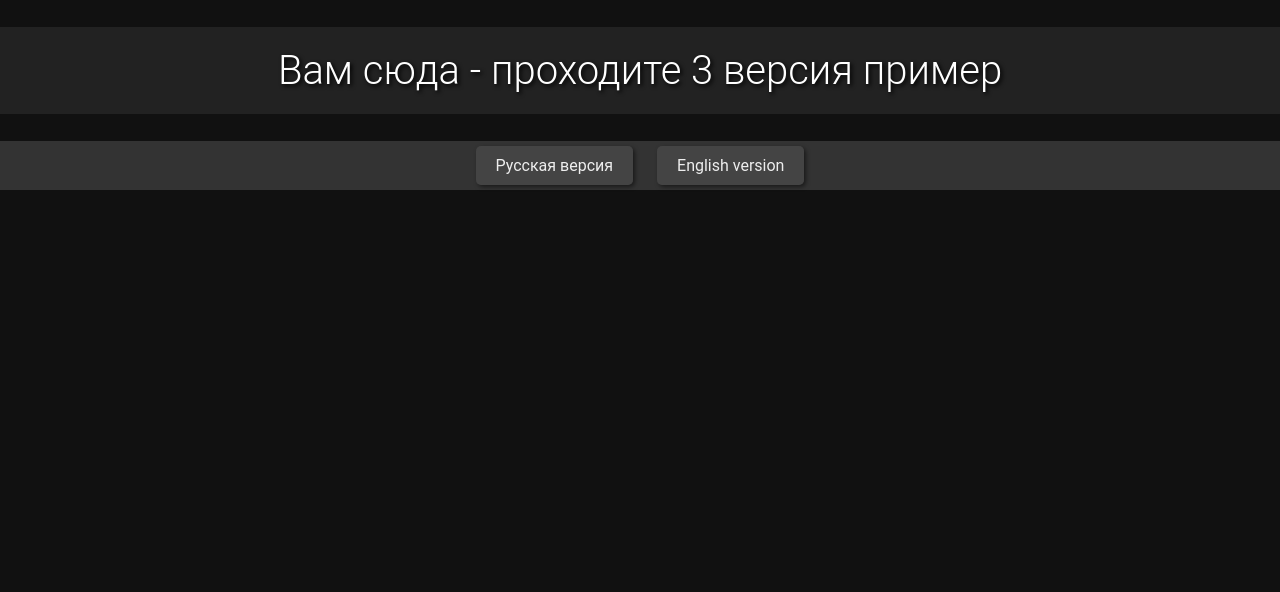
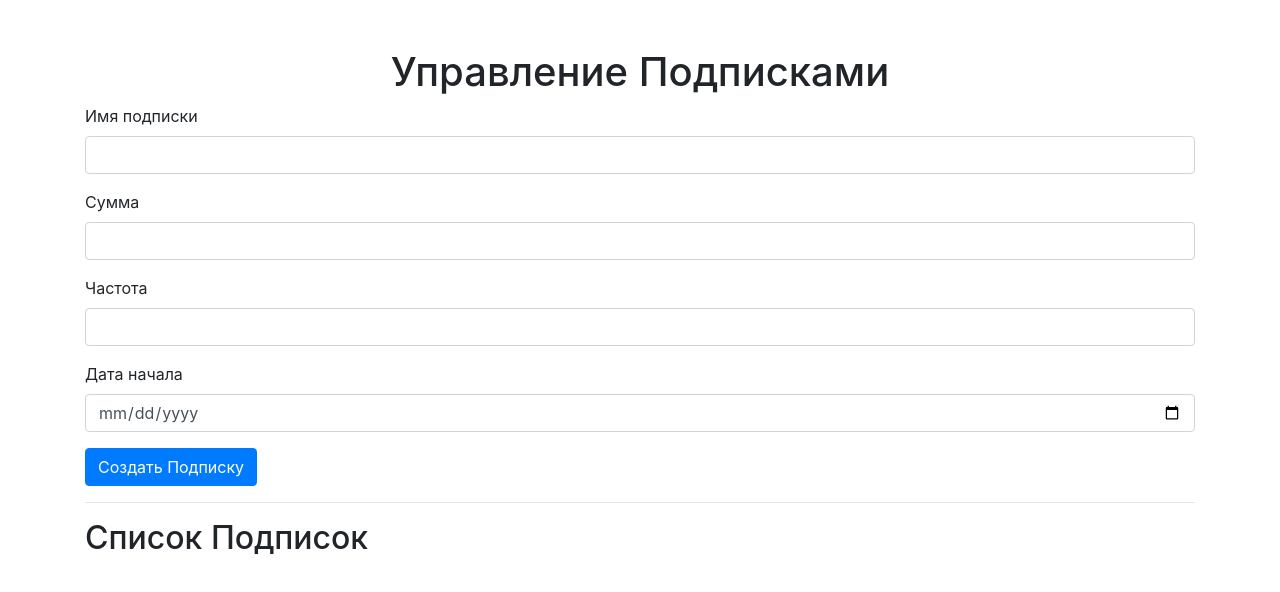
Before and after one commit to tooliebby/financial_subscriptions, a plain HTML site: page index.html in a window 1280 px wide. Drawn offline with nearby package versions, Linux system fonts and the light colour scheme; no server answers.

Commit message:
Update index.html

```diff
--- a/index.html
+++ b/index.html
@@ -1,73 +1,72 @@
 <!DOCTYPE html>
-<html>
+<html lang="ru">
 <head>
-  <title>Наш сайт</title>
-  <style>
-    body {
-      font-family: 'Roboto', sans-serif; /* Используем Roboto, можно заменить */
-      margin: 0;
-      padding: 0;
-      background-color: #111; /* Темно-серый фон */
-      color: #eee; /* Светло-серый текст */
-      overflow-x: hidden; /* Убираем горизонтальную полосу прокрутки */
-    }
-
-    h1 {
-      text-align: center;
-      padding: 20px 0;
-      background-color: #222; /* Темнее, чем фон */
-      color: #fff; /* Белый текст */
-      font-size: 2.5em;
-      font-weight: 300; /* Более тонкий заголовок */
-      text-shadow: 2px 2px 4px #000; /* Тень для текста */
-    }
-
-    nav {
-      background-color: #333; /* Еще темнее */
-      padding: 15px 0;
-      text-align: center;
-    }
-
-    nav a {
-      text-decoration: none;
-      padding: 10px 20px;
-      margin: 0 10px;
-      background-color: #444; /* Темный фон ссылок */
-      border-radius: 5px;
-      color: #eee;
-      transition: background-color 0.3s ease, color 0.3s ease; /* Плавный переход */
-      box-shadow: 2px 2px 4px rgba(0,0,0,0.5); /* Тень для ссылок */
-    }
-
-    nav a:hover {
-      background-color: #222; /* Темнее при наведении */
-      color: #fff; /* Белый текст при наведении */
-    }
-
-    /* Дополнительные стили для улучшения внешнего вида */
-    body::before {
-      content: "";
-      position: absolute;
-      top: 0;
-      left: 0;
-      width: 100%;
-      height: 100%;
-      background-image: url("background.jpg"); /* Замените на вашу картинку фона */
-      background-size: cover;
-      background-position: center;
-      opacity: 0.2; /* Прозрачность фона */
-      z-index: -1; /* Под основным контентом */
-    }
-
-    /* Если хотите убрать фон, закомментируйте этот блок */
-
-  </style>
+    <meta charset="UTF-8">
+    <meta name="viewport" content="width=device-width, initial-scale=1.0">
+    <title>Управление Подписками</title>
+    <link rel="stylesheet" href="https://stackpath.bootstrapcdn.com/bootstrap/4.5.2/css/bootstrap.min.css">
+    <script src="https://code.jquery.com/jquery-3.5.1.slim.min.js"></script>
+    <script src="https://cdn.jsdelivr.net/npm/@popperjs/core@2.9.2/dist/umd/popper.min.js"></script>
+    <script src="https://stackpath.bootstrapcdn.com/bootstrap/4.5.2/js/bootstrap.min.js"></script>
 </head>
 <body>
-  <h1>Вам сюда - проходите 3 версия пример</h1>
-  <nav>
-    <a href="ru/index.html">Русская версия</a>
-    <a href="en/index.html">English version</a>
-  </nav>
+    <div class="container mt-5">
+        <h1 class="text-center">Управление Подписками</h1>
+        <form id="subscriptionForm">
+            <div class="form-group">
+                <label for="name">Имя подписки</label>
+                <input type="text" class="form-control" id="name" required>
+            </div>
+            <div class="form-group">
+                <label for="amount">Сумма</label>
+                <input type="number" class="form-control" id="amount" required>
+            </div>
+            <div class="form-group">
+                <label for="frequency">Частота</label>
+                <input type="text" class="form-control" id="frequency" required>
+            </div>
+            <div class="form-group">
+                <label for="start_date">Дата начала</label>
+                <input type="date" class="form-control" id="start_date" required>
+            </div>
+            <button type="submit" class="btn btn-primary">Создать Подписку</button>
+        </form>
+        <hr>
+        <h2>Список Подписок</h2>
+        <ul id="subscriptionList" class="list-group"></ul>
+    </div>
+
+    <script>
+        $(document).ready(function() {
+            $('#subscriptionForm').on('submit', function(e) {
+                e.preventDefault();
+                const subscriptionData = {
+                    name: $('#name').val(),
+                    amount: $('#amount').val(),
+                    frequency: $('#frequency').val(),
+                    start_date: $('#start_date').val()
+                };
+                $.post('/subscriptions', subscriptionData, function(response) {
+                    alert(response.message);
+                    loadSubscriptions();
+                }).fail(function(xhr) {
+                    alert(xhr.responseJSON.error);
+                });
+            });
+
+            function loadSubscriptions() {
+                $.get('/subscriptions', function(subscriptions) {
+                    $('#subscriptionList').empty();
+                    subscriptions.forEach(function(subscription) {
+                        $('#subscriptionList').append(`<li class="list-group-item">${subscription.name} - ${subscription.amount} - ${subscription.frequency} - ${subscription.start_date}</li>`);
+                    });
+                }).fail(function(xhr) {
+                    alert(xhr.responseJSON.error);
+                });
+            }
+
+            loadSubscriptions();
+        });
+    </script>
 </body>
 </html>
```
